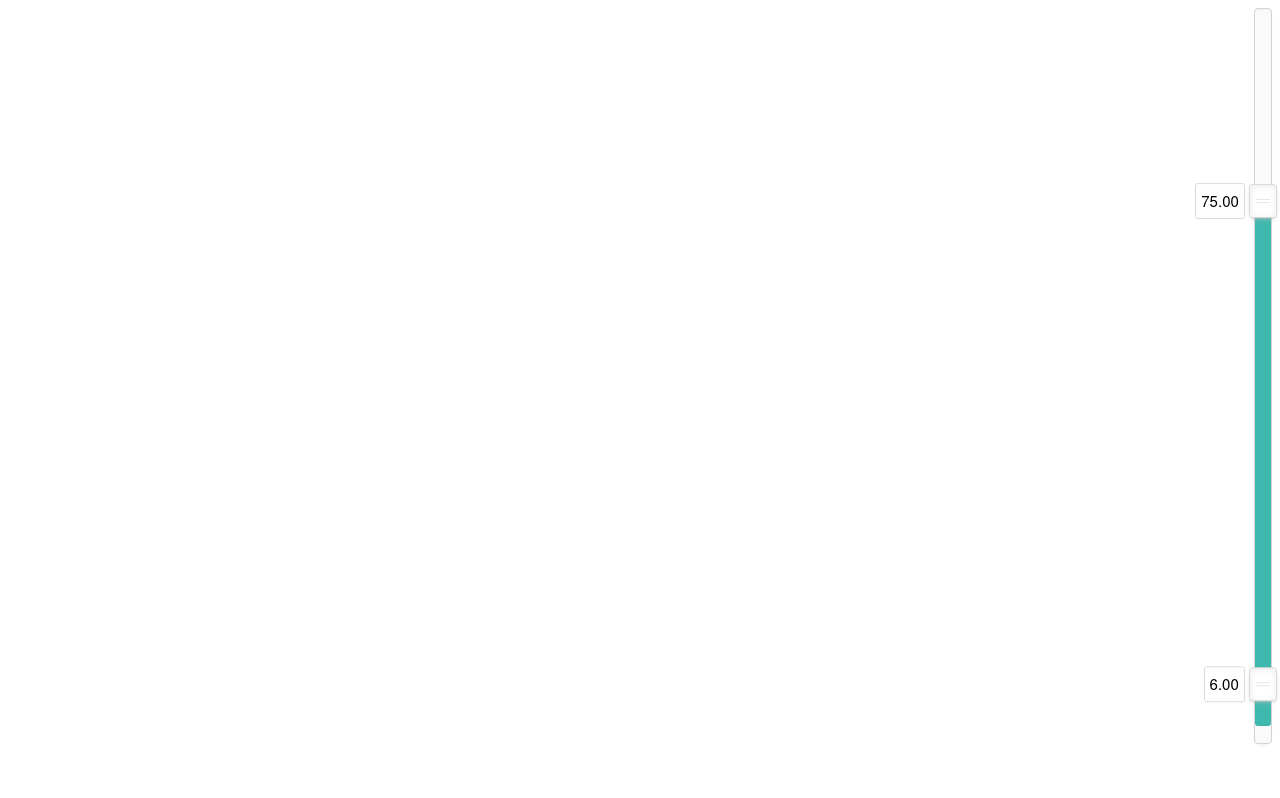
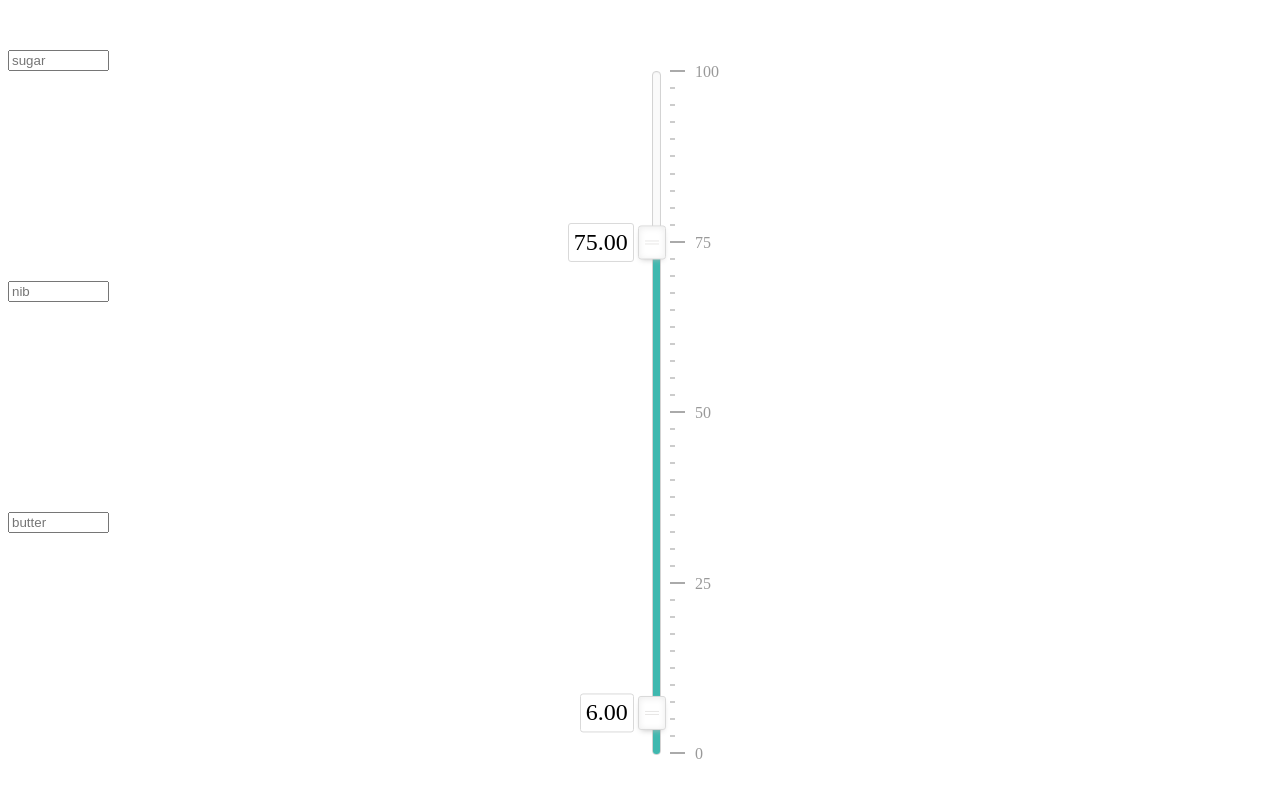
Before and after one commit to feriancek/calculator, a plain HTML site: page dev/index.html in a window 1280 px wide. Drawn offline with nearby package versions, Linux system fonts and the light colour scheme.

Commit message:
Update dev/index.html

```diff
--- a/dev/index.html
+++ b/dev/index.html
@@ -2,36 +2,85 @@
 <html>
 <head>
   <title>noUiSlider alpha experiment</title>
-    <link rel="stylesheet" href="https://cdnjs.cloudflare.com/ajax/libs/skeleton/2.0.4/skeleton.min.css">
+  <meta name="viewport" content="initial-scale=1, maximum-scale=1, user-scalable=no">
   <link rel="stylesheet" href="https://cdnjs.cloudflare.com/ajax/libs/noUiSlider/14.0.2/nouislider.min.css">
   <style>
+    body {
+      display: flex;
+      height: 95vh;
+    }
+
+		#ingredients {
+			position: absolute;
+			top: 50px;
+		}
+
+		.text-box {
+			display: block;
+			margin-bottom: 210px;
+			width: 50%;
+		}
+
+    #slider-container {
+      width: 33px;
+      height: 100%;
+			margin-left: 50%;
+			margin-top: 5%;
+      display: flex;
+      align-items: right;
+      justify-content: right;
+			float: right;
+    }
+
     #slider {
-					height: 92vh;
-					padding-top:  2.1vh;
-					padding-bottom: 2.1vh;
+      width: 50px;
+      height: 90%;
+      margin: 0 12px;
+    }
+
+    .noUi-handle {
+      width: 50px;
+      height: 50px;
+    }
+
+    .noUi-tooltip {
+      font-size: 24px;
     }
   </style>
 </head>
 <body>
-                <div id="slider" class="u-pull-right">
-
+  <div id="slider-container">
+    <div id="slider"></div>
+  </div>
+	<div id="ingredients">
+		<input type="text" placeholder="sugar" class="text-box">
+		<input type="text" placeholder="nib" class="text-box">
+		<input type="text" placeholder="butter" class="text-box">
+	</div>
   <script src="https://cdnjs.cloudflare.com/ajax/libs/noUiSlider/14.0.2/nouislider.min.js"></script>
   <script>
-        var slider = document.getElementById('slider');
+    var slider = document.getElementById("slider");
 
     noUiSlider.create(slider, {
-						orientation: 'vertical',
-					  direction: 'rtl',
+      orientation: "vertical",
+      direction: "rtl",
       start: [6, 75],
       connect: [true, true, false],
-						padding: [0, 0],
       tooltips: [true, true],
       range: {
-								'min': [0],
-								'max': [100]
+        "min": [0],
+				"25%": [25],
+				"50%": [50],
+				"75%": [75],
+        "max": [100]
+      },
+      pips: {
+        mode: "range",
+        values: [25, 50, 75],
+        density: 2.5,
+				stepped: true,
       }
     });
   </script>
-									</div>
 </body>
 </html>
```
Lines whose indentation alone changed are shown as unchanged.
